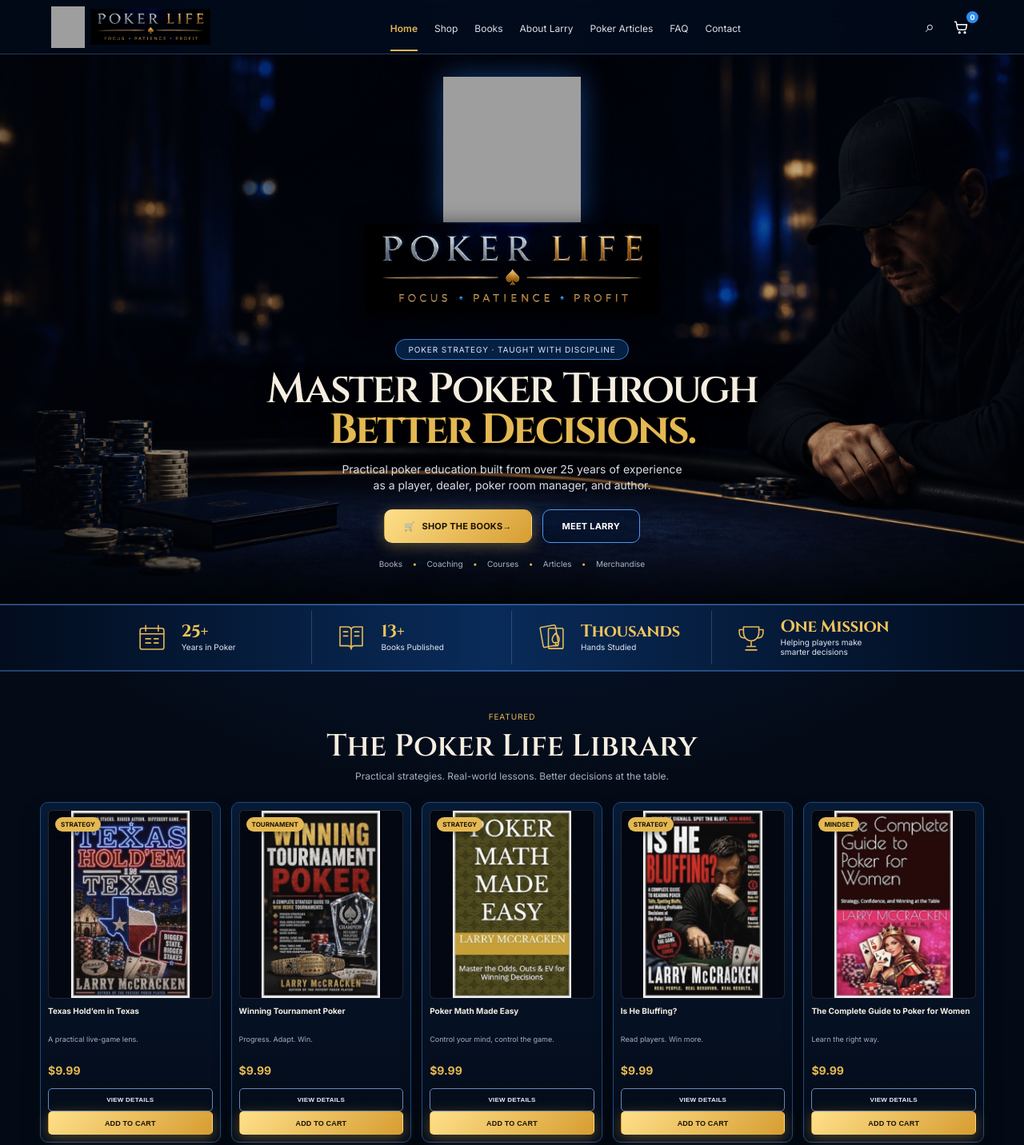
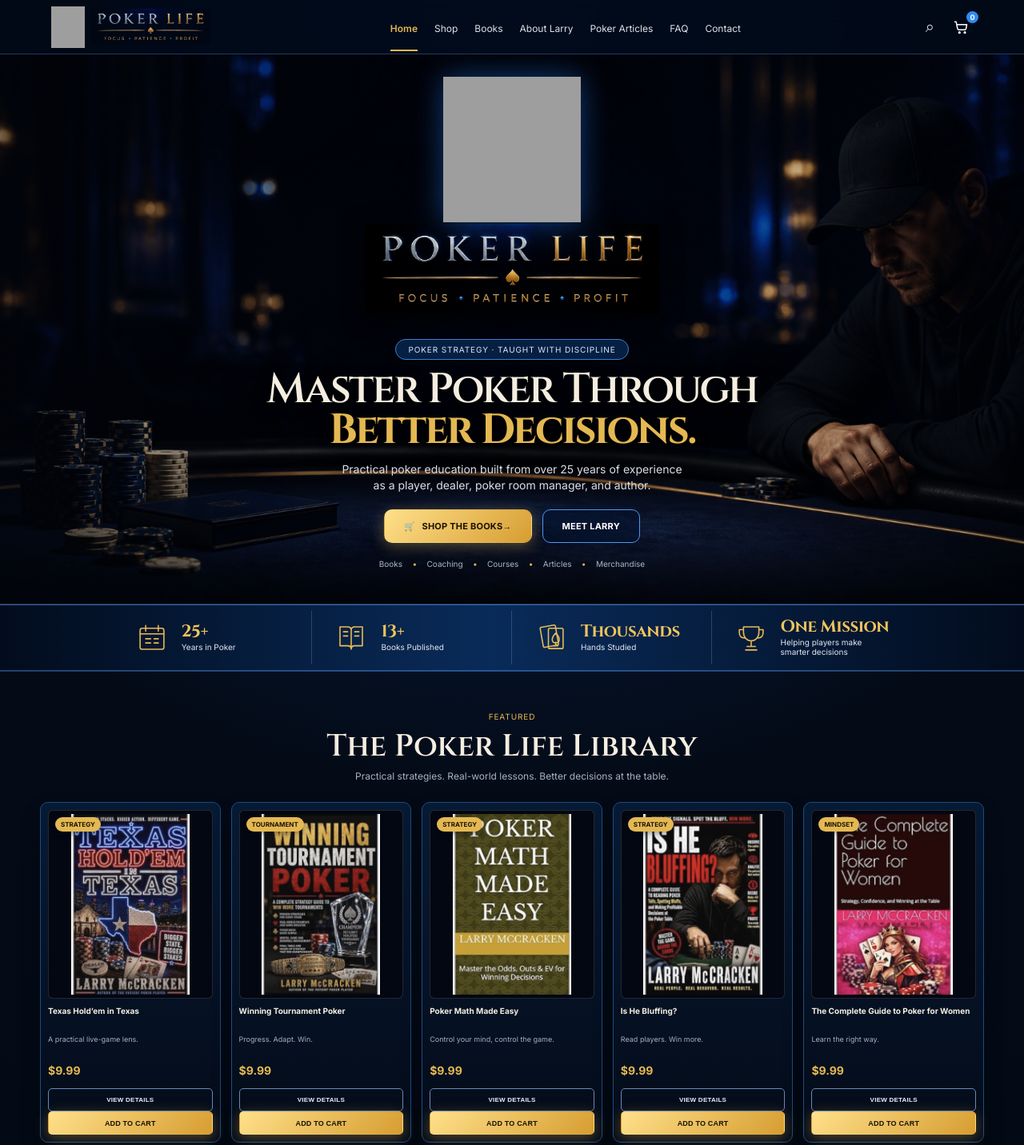
Before and after one commit to NickyVHDP/poker-life-website, a plain HTML site: page index.html in a window 1280 px wide. Shown: the top 1432 px of the page at 80% size. Drawn offline with Linux system fonts and the light colour scheme; grey boxes are pictures that could not be loaded.

Commit message:
Refine cover edges and wordmark transparency

```diff
--- a/cover-styles.css
+++ b/cover-styles.css
@@ -19,9 +19,23 @@
   margin: 0;
 }
 
+/* Mask the white scanning edge present in the supplied cover artwork. */
+.book-cover::after {
+  content: "";
+  position: absolute;
+  z-index: 1;
+  top: 0;
+  bottom: 0;
+  left: 50%;
+  width: 78%;
+  transform: translateX(-50%);
+  box-shadow: inset 0 0 0 4px #020712;
+  pointer-events: none;
+}
+
 .book-cover .type {
   position: absolute;
-  z-index: 1;
+  z-index: 2;
   top: 8px;
   left: 8px;
   padding: 4px 7px;
--- a/logo-art.css
+++ b/logo-art.css
@@ -1,9 +1,9 @@
 .brand { gap: 7px; height: 58px; }
 .brand-mark { width: 42px; height: 52px; object-fit: cover; }
-.brand-wordmark { width: 150px; height: 46px; object-fit: contain; }
+.brand-wordmark { width: 150px; height: 46px; object-fit: contain; mix-blend-mode: screen; }
 .hero-logo { display: grid; justify-items: center; gap: 2px; margin-bottom: 8px; }
 .hero-logo-mark { width: 172px; height: 182px; object-fit: cover; filter: drop-shadow(0 0 18px rgba(31, 129, 255, .44)); }
-.hero-logo-wordmark { width: min(440px, 92%); height: 112px; object-fit: contain; filter: drop-shadow(0 5px 14px rgba(0, 0, 0, .8)); }
+.hero-logo-wordmark { width: min(440px, 92%); height: 112px; object-fit: contain; mix-blend-mode: screen; filter: drop-shadow(0 5px 14px rgba(0, 0, 0, .8)); }
 .footer-brand {
   width: 100%;
   min-width: 0;
@@ -12,7 +12,7 @@
   padding-right: clamp(12px, 2vw, 28px);
 }
 .footer-mark { flex: 0 0 70px; width: 70px; height: 82px; object-fit: cover; }
-.footer-wordmark { flex: 0 1 220px; width: min(220px, calc(100% - 82px)); min-width: 0; height: 70px; object-fit: contain; }
+.footer-wordmark { flex: 0 1 220px; width: min(220px, calc(100% - 82px)); min-width: 0; height: 70px; object-fit: contain; mix-blend-mode: screen; }
 @media (min-width: 981px) {
   footer { grid-template-columns: minmax(300px, 1.5fr) repeat(3, minmax(105px, 1fr)) minmax(210px, 1.2fr); column-gap: clamp(36px, 4vw, 64px); }
 }
```
